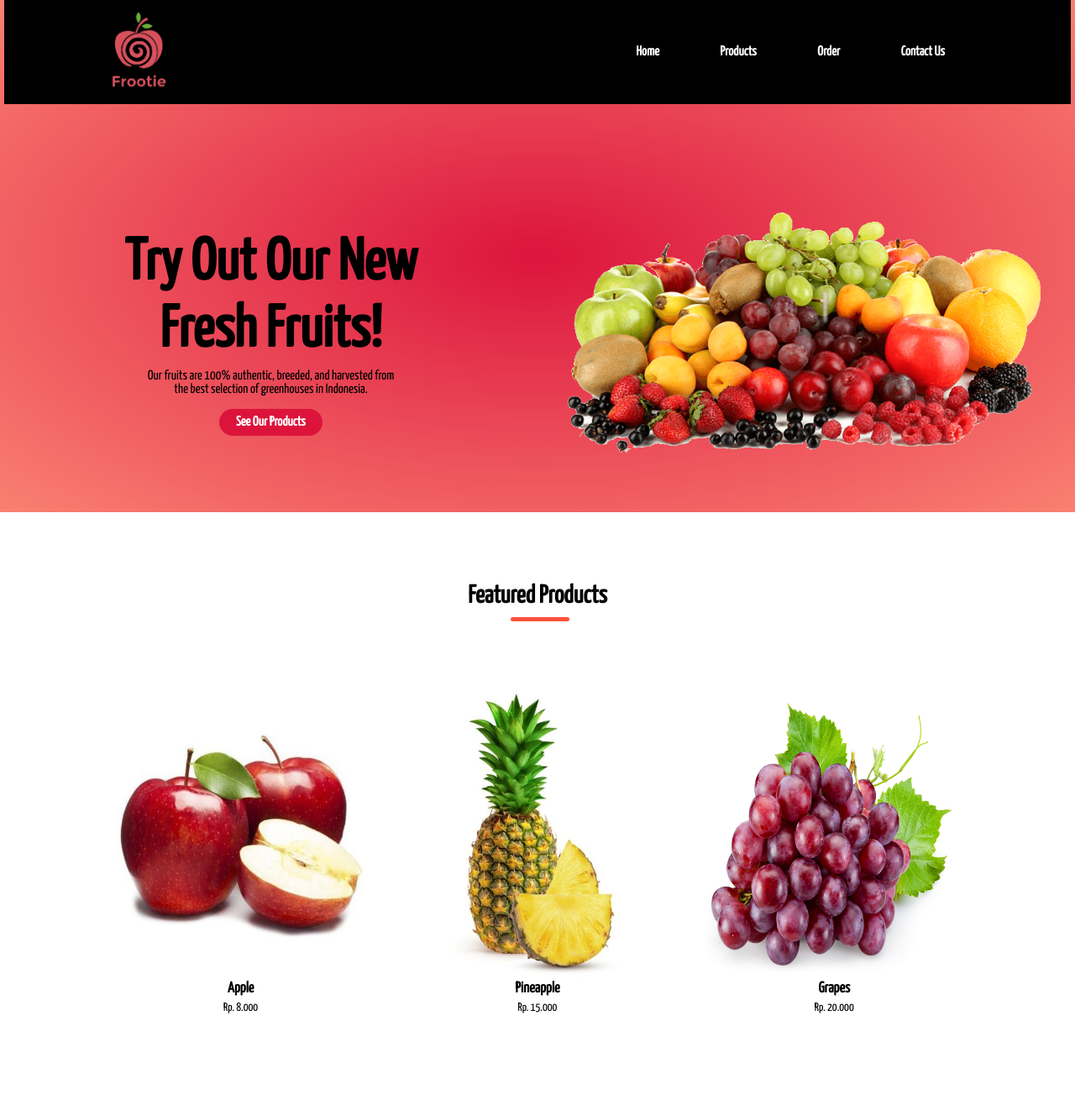
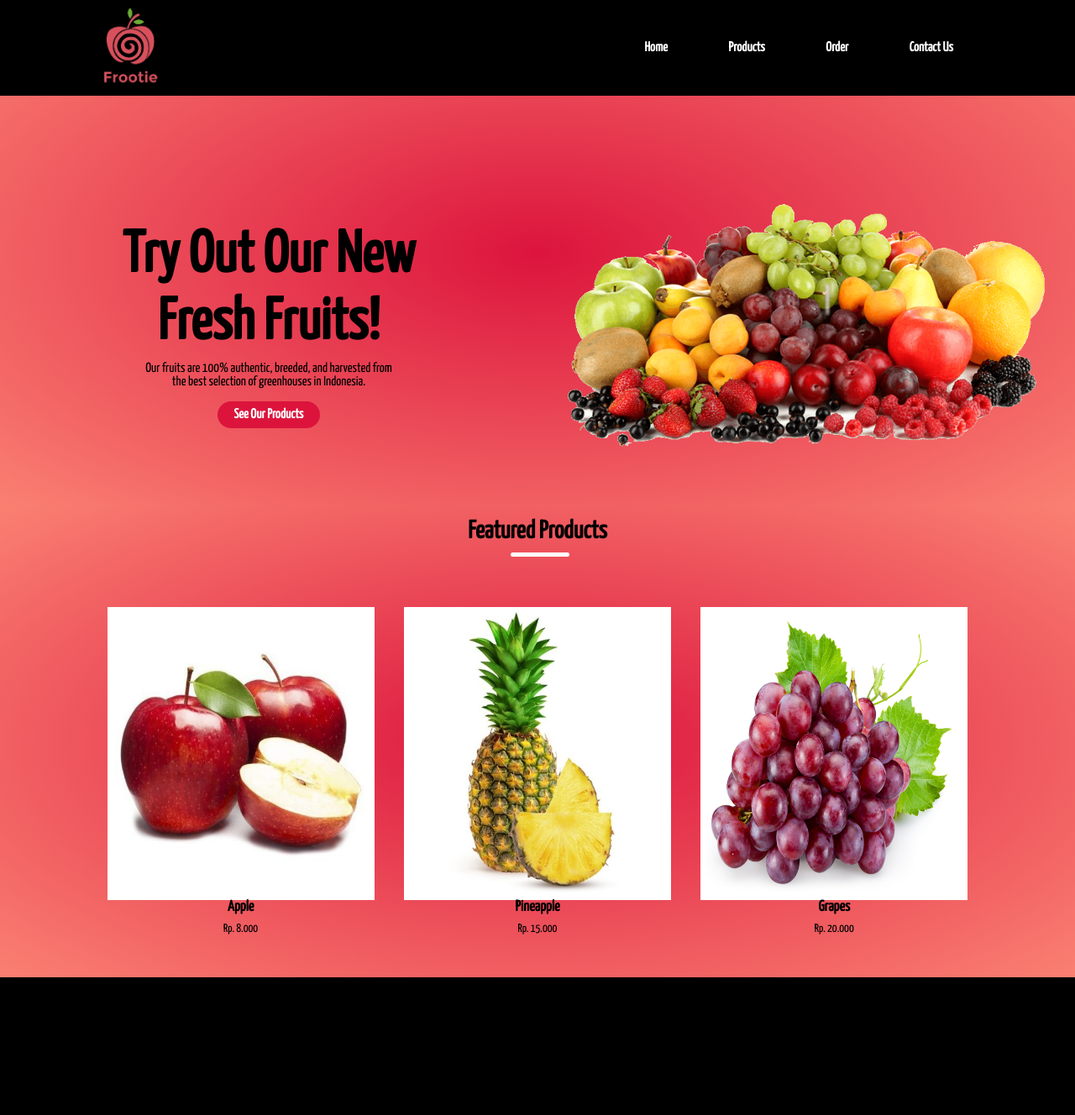
Before and after one commit to JuJu222/Frootie, a PHP site: page /home.php in a window 1280 px wide. Shown: the whole page at 84% size. After the commit the page ends 1164 px from the top, so only its background shows below. Run offline with PHP 8.4, Linux system fonts and the light colour scheme.

Commit message:
Test Fix
ssss

```diff
--- a/home.css
+++ b/home.css
@@ -18,7 +18,7 @@ body{
 .navigationbar{
     display:flex;
     align-items: center;
-    padding: 10px;
+    padding: 5px;
     background-color: black;
 }
 
@@ -54,8 +54,6 @@ nav ul li:hover{
 .container{
     max-width: 2000px;
     margin:auto;
-    padding-left: 5px;
-    padding-right: 5px;
 }
 
 .row{
@@ -116,7 +114,8 @@ nav ul li:hover{
 }
 
 .categories{
-    margin: 70px 0;
+    margin: px 0;
+    background: radial-gradient(#dc143d,#fa8072);
 }
 
 .column2{
@@ -141,11 +140,12 @@ nav ul li:hover{
     margin: auto;
     padding-left: 10px;
     padding-right: 10px;
+
 }
 
 .title{
     text-align: center;
-    margin:0 auto 80px;
+    margin:0 auto 60px;
     position: relative;
     line-height: 60px;
     color: black;
@@ -154,7 +154,7 @@ nav ul li:hover{
 
 .title::after{
     content:'';
-    background: #ff523b;
+    background: white;
     width: 70px;
     height:5px;
     border-radius: 10px;
@@ -165,12 +165,13 @@ nav ul li:hover{
 }
 
 .column2 h4{
+
     text-align: center;
     font-size: 18px;
 }
 
 .column2 p{
-    margin-top: 7px;
+    margin-top: 10px;
     text-align: center;
     font-size: 14px;
 }
@@ -179,3 +180,10 @@ nav ul li:hover{
     transform: translateY(-10px);
     background: salmon;
 }
+
+.footer{
+    background: #000;
+    color: #8a8a8a;
+    font-size: 14px;
+    padding:60px 0 100px;
+}
--- a/home.php
+++ b/home.php
@@ -68,8 +68,16 @@
 
 
     <div class="footer">
-
-
+        <div class="container">
+            <div class="row">
+                <div class="footerColumn1">
+                </div>
+                <div class="footerColumn2">
+                </div>
+                <div class="footerColumn3">
+                </div>
+            </div>
+        </div>
     </div>
 
 </body>
```
